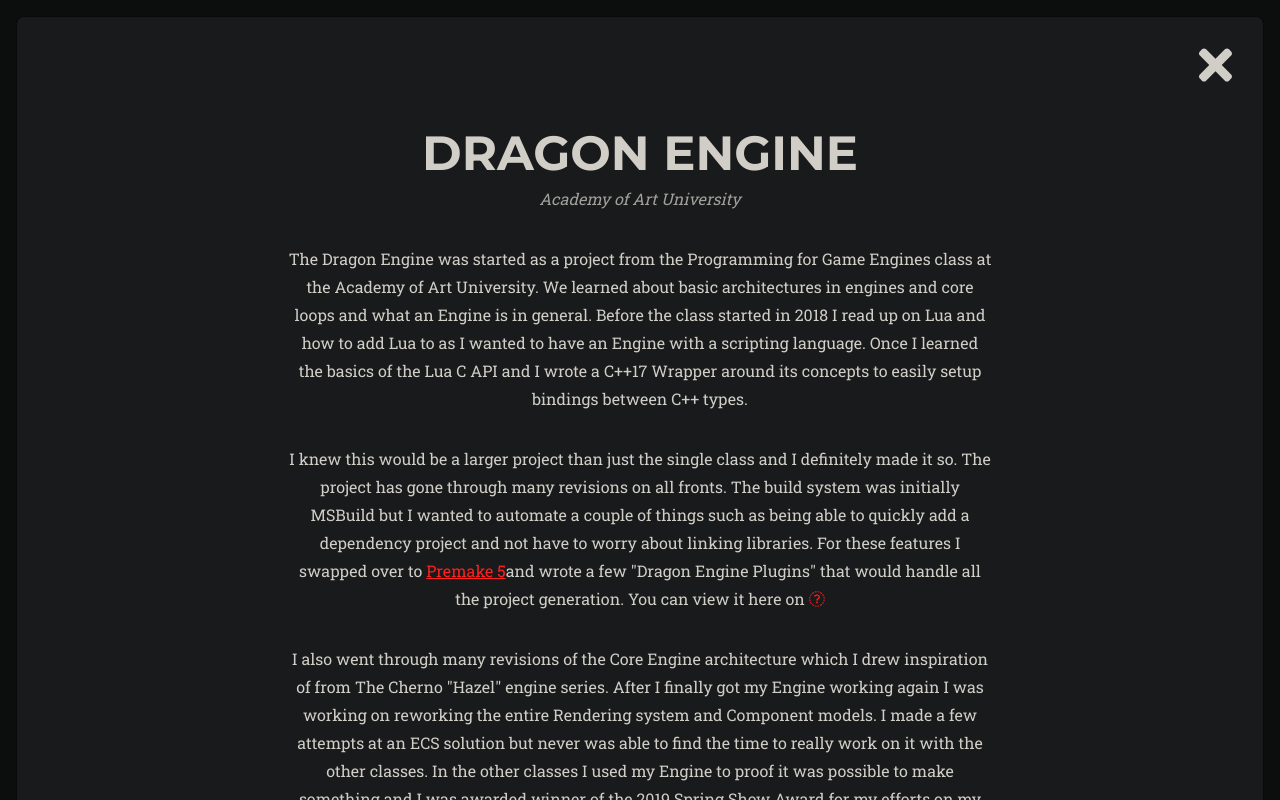
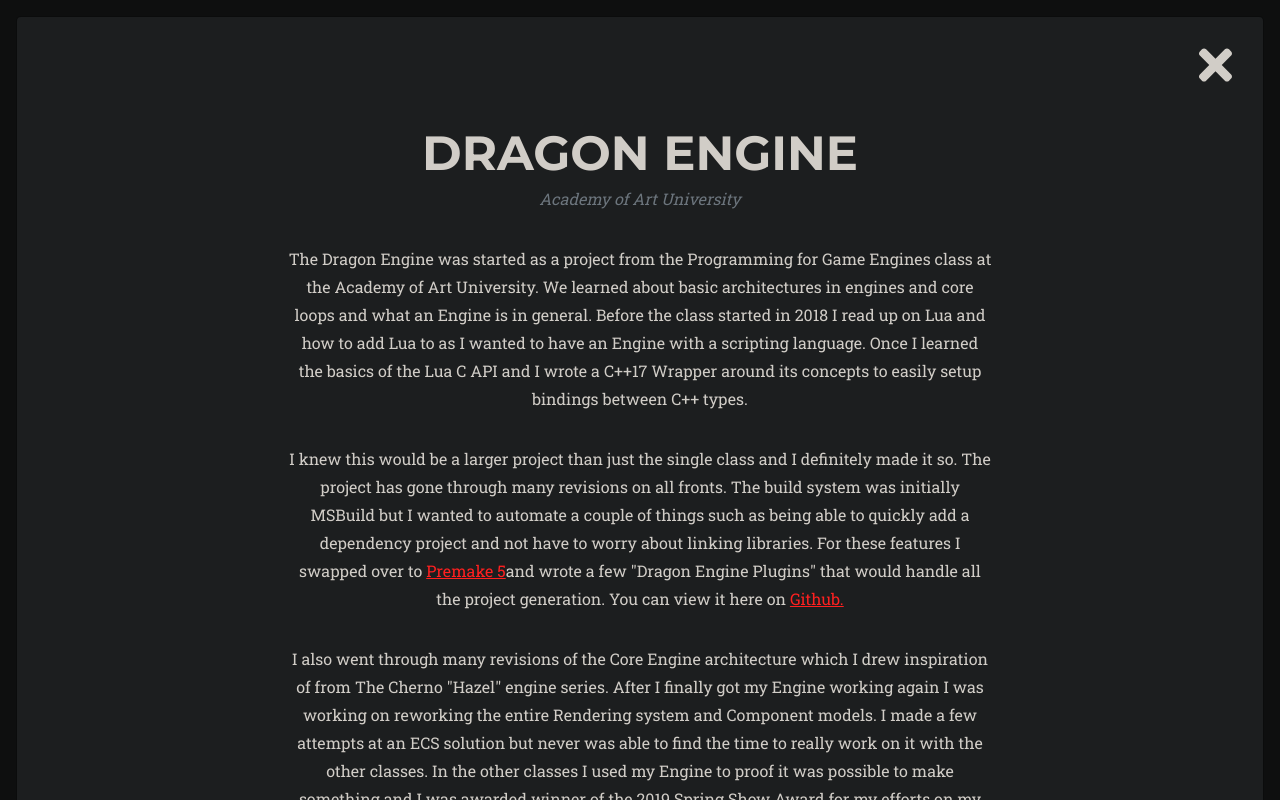
Before and after one commit to dylanwijnen1/dylanwijnen1.github.io, a website: page src/pug/index.pug in a window 1280 px wide. Both pictures are taken after a click on the link 830 px from the left and 421 px from the top of the page. Shown: the top 800 px of the page. Drawn offline with nearby package versions, Linux system fonts and the light colour scheme; files that its build step writes are made by us from their sources; files whose address does not match are found by name.

Commit message:
Fixed bootstrap theme customization. And a content change.

```diff
--- a/package.json
+++ b/package.json
@@ -39,7 +39,7 @@
     },
     "dependencies": {
         "animate.css": "^4.1.1",
-        "bootstrap": "5.1.1"
+        "bootstrap": "^5.1.3"
     },
     "devDependencies": {
         "autoprefixer": "10.3.5",
--- a/src/pug/includes/portfolio-modal-dragonengine.pug
+++ b/src/pug/includes/portfolio-modal-dragonengine.pug
@@ -25,8 +25,7 @@
                                 | For these features I swapped over to
                                 a(href="https://premake.github.io/") Premake 5
                                 | and wrote a few "Dragon Engine Plugins" that would handle all the project generation. You can view it here on
-                                a(href="https://github.com/dylanwijnen1/DragonEngine/tree/master/tools/modules")
-                                    i.fa Github.
+                                a(href="https://github.com/dylanwijnen1/DragonEngine/tree/master/tools/modules") Github.
 
                             p
                                 | I also went through many revisions of the Core Engine architecture which I drew inspiration of from The Cherno "Hazel" engine series.
--- a/src/scss/variables/_colors.scss
+++ b/src/scss/variables/_colors.scss
@@ -3,17 +3,10 @@
 //
 
 // Override Bootstrap theme colors variables
+
 $primary: #ff2020;
 $dark: #1c1e1f;
 $darker: #181a1b;
-
-$colors: (
-  "darker": $darker,
-);
-
-$theme-colors: (
-  "darker": $darker,
-);
 
 // Override Bootstrap body colors
 
@@ -27,3 +20,9 @@
 @import "bootstrap/scss/functions";
 @import "bootstrap/scss/variables";
 @import "bootstrap/scss/mixins";
+
+$custom-colors: (
+  "darker":     $darker
+);
+
+$theme-colors: map-merge($theme-colors, $custom-colors);
```
Also changed, not shown: 1 other file.
